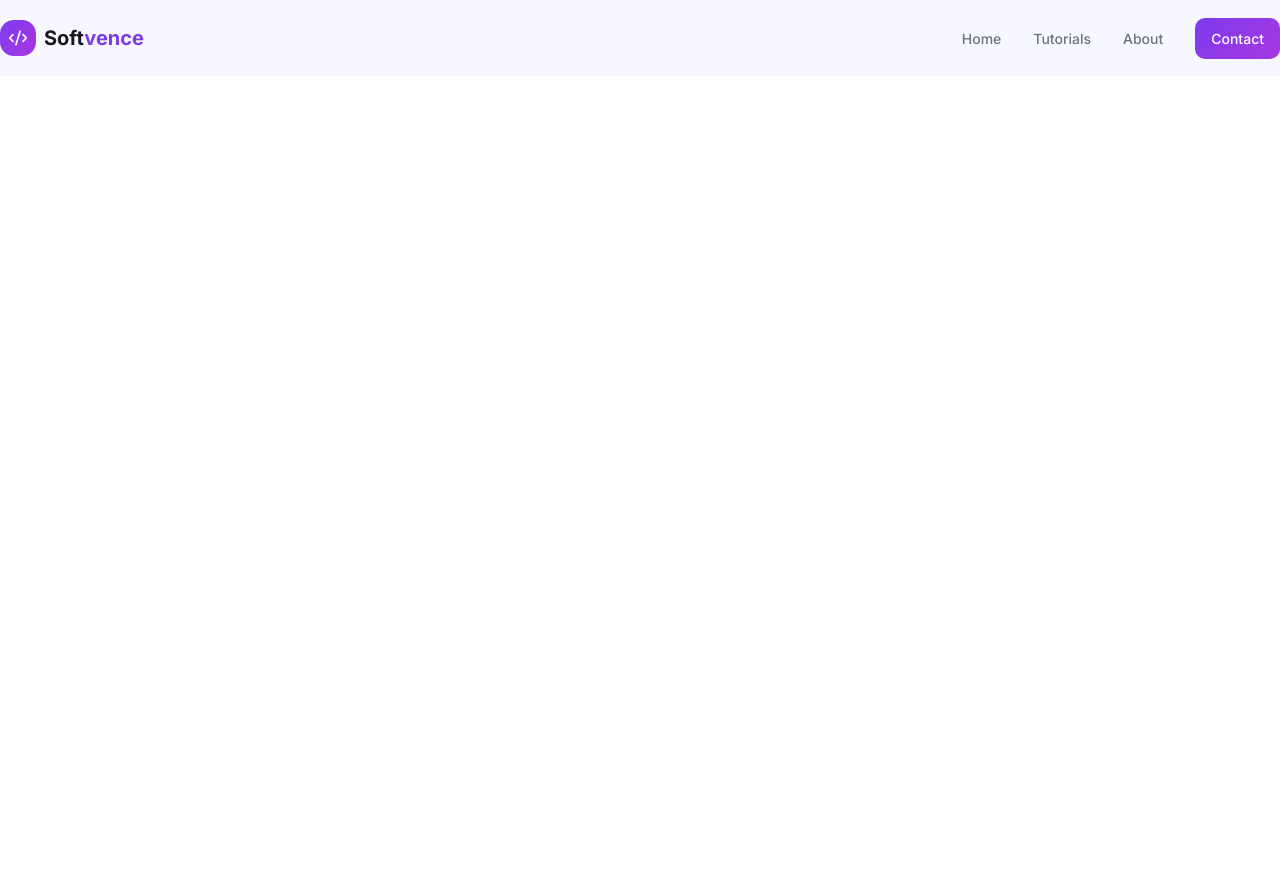
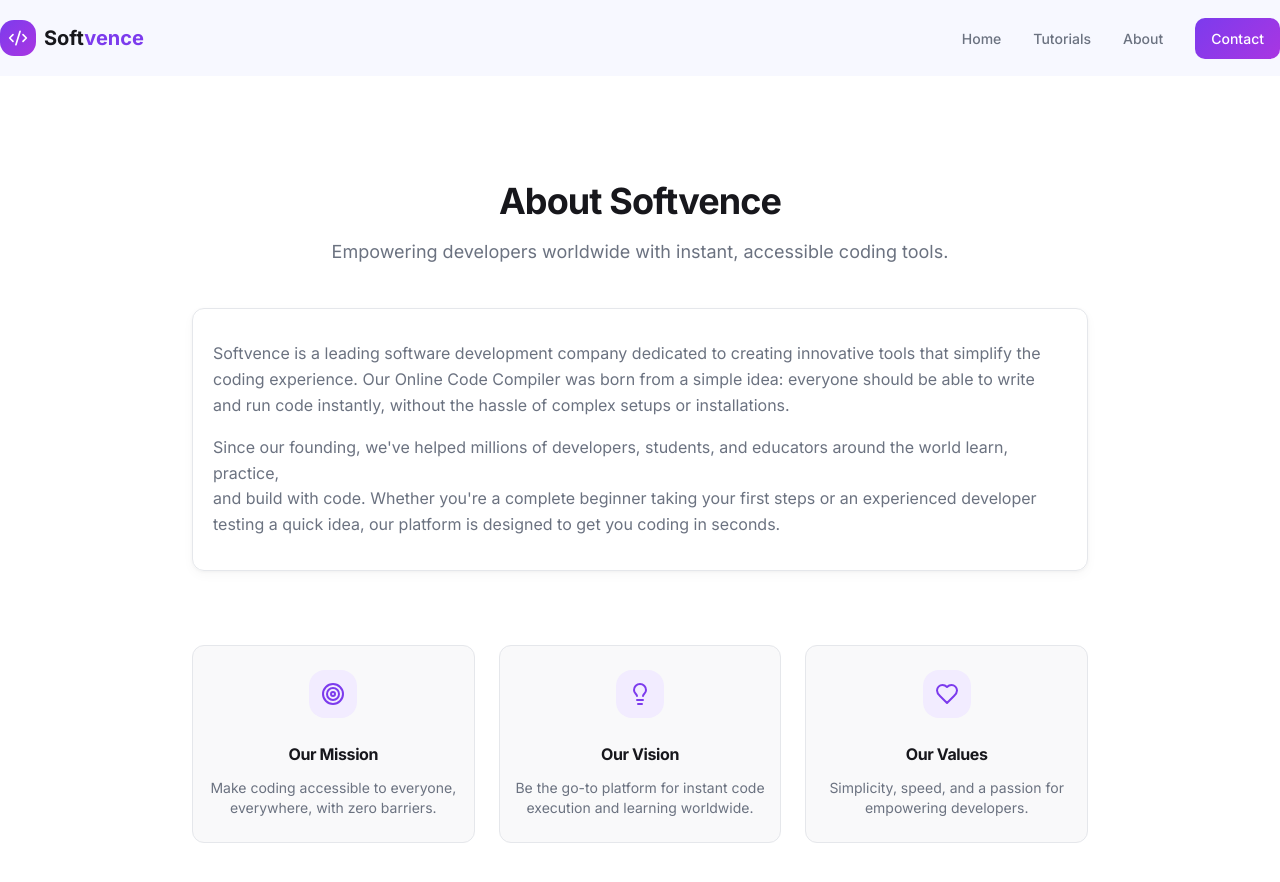
Before and after one commit to backbencherstudio/softvence-course, a Next.js app: page / in a window 1280 px wide. Shown: the top 882 px of the page. Before the commit the page ends 800 px from the top, so only its background shows below. Built offline with nearby package versions, Linux system fonts and the light colour scheme.

Commit message:
navbar done

```diff
--- a/app/(Home)/page.tsx
+++ b/app/(Home)/page.tsx
@@ -3,8 +3,8 @@ import React from 'react'
 
 export default function LandingPage() {
   return (
-    <div>
-        <div>
+    <div className=''>
+        <div className='container'>
             <AboutSoftvence/>
         </div>
     </div>
--- a/app/globals.css
+++ b/app/globals.css
@@ -1,5 +1,9 @@
 @import "tailwindcss";
 @import "tw-animate-css";
+
+.container {
+  @apply max-w-[1400] px-4 2xl:px-0 mx-auto
+}
 
 @custom-variant dark (&:is(.dark *));
 
--- /dev/null
+++ b/components/Icons/OurValueIcon.tsx
@@ -0,0 +1,11 @@
+import React from "react";
+
+const OurValueIcon = ({ className }: { className?: string }) => {
+    return (
+        <svg xmlns="http://www.w3.org/2000/svg" width="24" height="24" viewBox="0 0 24 24" fill="none" className={className}>
+            <path d="M19 14C20.49 12.54 22 10.79 22 8.5C22 7.04131 21.4205 5.64236 20.3891 4.61091C19.3576 3.57946 17.9587 3 16.5 3C14.74 3 13.5 3.5 12 5C10.5 3.5 9.26 3 7.5 3C6.04131 3 4.64236 3.57946 3.61091 4.61091C2.57946 5.64236 2 7.04131 2 8.5C2 10.8 3.5 12.55 5 14L12 21L19 14Z" stroke="#7C3BED" strokeWidth="2" strokeLinecap="round" stroke-linejoin="round" />
+        </svg>
+    );
+};
+
+export default OurValueIcon;
--- /dev/null
+++ b/components/Icons/OurVisionIcon.tsx
@@ -0,0 +1,13 @@
+import React from "react";
+
+const OurVissionIcon = ({ className }: { className?: string }) => {
+    return (
+        <svg xmlns="http://www.w3.org/2000/svg" width="24" height="24" viewBox="0 0 24 24" fill="none" className={className}>
+            <path d="M15 14C15.2 13 15.7 12.3 16.5 11.5C17.5 10.6 18 9.3 18 8C18 6.4087 17.3679 4.88258 16.2426 3.75736C15.1174 2.63214 13.5913 2 12 2C10.4087 2 8.88258 2.63214 7.75736 3.75736C6.63214 4.88258 6 6.4087 6 8C6 9 6.2 10.2 7.5 11.5C8.2 12.2 8.8 13 9 14" stroke="#7C3BED" strokeWidth="2" strokeLinecap="round" strokeLinejoin="round" />
+            <path d="M9 18H15" stroke="#7C3BED" strokeWidth="2" strokeLinecap="round" strokeLinejoin="round" />
+            <path d="M10 22H14" stroke="#7C3BED" strokeWidth="2" strokeLinecap="round" strokeLinejoin="round" />
+        </svg>
+    );
+};
+
+export default OurVissionIcon;
--- /dev/null
+++ b/components/Icons/OurmissionIcon.tsx
@@ -0,0 +1,14 @@
+
+import React from "react";
+
+const OurMissionIcon = ({ className }: { className?: string }) => {
+    return (
+        <svg xmlns="http://www.w3.org/2000/svg" width="24" height="24" viewBox="0 0 24 24" fill="none" className={className}>
+            <path d="M12 22C17.5228 22 22 17.5228 22 12C22 6.47715 17.5228 2 12 2C6.47715 2 2 6.47715 2 12C2 17.5228 6.47715 22 12 22Z" stroke="#7C3BED" strokeWidth="2" strokeLinecap="round" strokeLinejoin="round" />
+            <path d="M12 18C15.3137 18 18 15.3137 18 12C18 8.68629 15.3137 6 12 6C8.68629 6 6 8.68629 6 12C6 15.3137 8.68629 18 12 18Z" stroke="#7C3BED" strokeWidth="2" strokeLinecap="round" strokeLinejoin="round" />
+            <path d="M12 14C13.1046 14 14 13.1046 14 12C14 10.8954 13.1046 10 12 10C10.8954 10 10 10.8954 10 12C10 13.1046 10.8954 14 12 14Z" stroke="#7C3BED" strokeWidth="2" strokeLinecap="round" strokeLinejoin="round" />
+        </svg>
+    );
+};
+
+export default OurMissionIcon;
--- a/components/LandingPage/AboutSoftvence.tsx
+++ b/components/LandingPage/AboutSoftvence.tsx
@@ -1,9 +1,66 @@
 import React from 'react'
+import OurMissionIcon from '../Icons/OurmissionIcon';
+import OurVissionIcon from '../Icons/OurVisionIcon';
+import OurValueIcon from '../Icons/OurValueIcon';
 
 export default function AboutSoftvence() {
-  return (
-    <div>
+    return (
+        <div className='lg:py-[96px] md:py-[60px] py-10 md:max-w-[896px] mx-auto'>
+            <div className='mx-auto flex flex-col items-center gap-4 p-[10px]'>
+                <h2 className='text-[#17171C] text-2xl md:text-[32px] lg:text-[36px] font-bold leading-[111%] tracking-[-0.9px]'>About <span>Softvence</span></h2>
+                <p className='text-[#6B7280] md:text-lg text-base leading-[155%]'>Empowering developers worldwide with instant, accessible coding tools.</p>
+            </div>
+            <div className='md:py-8 py-6 md:px-5 px-4 border border-[#E5E7EB] shadow-[0_1px_3px_0_rgba(23,25,28,0.04),0_4px_12px_0_rgba(23,25,28,0.03)] md:mt-8 mt-6 rounded-[12px] text-[#6B7280] md:text-base text-sm leading-[162.5%] flex flex-col gap-4'>
+                <p className=''>Softvence is a leading software development company dedicated to creating innovative tools that simplify the
+coding experience. Our Online Code Compiler was born from a simple idea: everyone should be able to write and
+run code instantly, without the hassle of complex setups or installations.</p>
+                <p>Since our founding, we've helped millions of developers, students, and educators around the world learn, practice,<br />
+and build with code. Whether you're a complete beginner taking your first steps or an experienced developer
+testing a quick idea, our platform is designed to get you coding in seconds.</p>
+            </div>
+            <div>
+ <div className="grid gap-6 md:grid-cols-3 lg:mt-[74px] md:mt-[56px] mt-[40px]">
+          {items.map(({ title, desc, Icon }) => (
+            <div
+              key={title}
+              className="rounded-[12px] border border-[#E5E7EB] bg-[rgba(243,244,246,0.50)] md:py-6 py-5 px-3  text-center "
+            >
+              <div className="mx-auto mb-6 w-fit p-3 flex items-center justify-center rounded-2xl bg-[#F2ECFF]">
+                <Icon className=" text-[#6D28D9]" />
+              </div>
 
-    </div>
-  )
+              <h3 className="text-base font-bold tracking-[-0.4px] text-[#17171C] leading-[150%] ">
+                {title}
+              </h3>
+
+              <p className="mx-auto mt-3 md:text-sm text-xs leading-[143%] text-[#6B7280]">
+                {desc}
+              </p>
+            </div>
+          ))}
+        </div>
+            </div>
+        </div>
+    )
+
 }
+
+
+
+const items = [
+  {
+    title: "Our Mission",
+    desc: "Make coding accessible to everyone, everywhere, with zero barriers.",
+    Icon: OurMissionIcon,
+  },
+  {
+    title: "Our Vision",
+    desc: "Be the go-to platform for instant code execution and learning worldwide.",
+    Icon: OurVissionIcon,
+  },
+  {
+    title: "Our Values",
+    desc: "Simplicity, speed, and a passion for empowering developers.",
+    Icon: OurValueIcon,
+  },
+];
```
